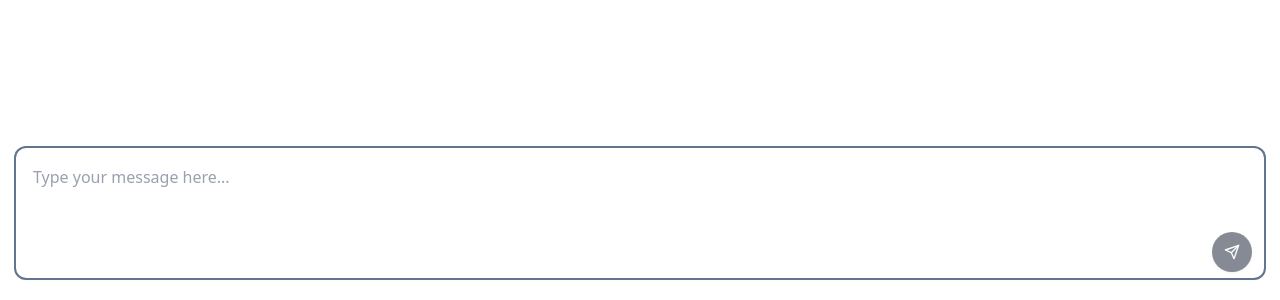
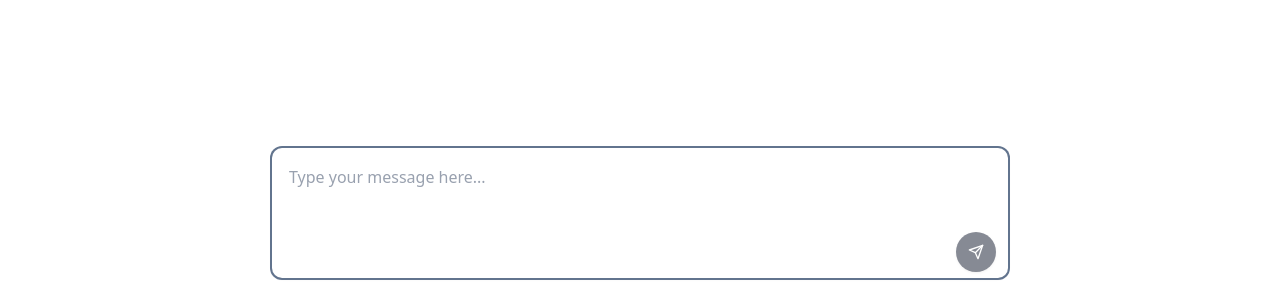
Before and after one commit to Lopez-JhonLay/ai-full-stack-project, a React (Vite) app in the folder client/: page / in a window 1280 px wide. Shown: the part 500-800 px from the top of the page. Built offline with nearby package versions, Linux system fonts and the light colour scheme.

Commit message:
refactor(client): split ChatBot component into modular subcomponents

```diff
--- a/client/src/App.tsx
+++ b/client/src/App.tsx
@@ -1,8 +1,8 @@
-import ChatBot from './components/ChatBot';
+import ChatBot from './components/chat/ChatBot';
 
 function App() {
   return (
-    <div className="p-4 h-screen">
+    <div className="w-3xl mx-auto p-4 h-screen">
       <ChatBot />
     </div>
   );
--- a/client/src/components/ChatBot.tsx
+++ /dev/null
@@ -1,117 +0,0 @@
-import React, { useEffect, useRef, useState } from 'react';
-import ReactMarkdown from 'react-markdown';
-import { Button } from './ui/button';
-import { FiSend } from 'react-icons/fi';
-import { useForm } from 'react-hook-form';
-import axios from 'axios';
-
-type FormData = {
-  prompt: string;
-};
-
-type ChatResponse = {
-  message: string;
-};
-
-type Message = {
-  role: 'user' | 'bot';
-  content: string;
-};
-
-function ChatBot() {
-  const [messages, setMessages] = useState<Message[]>([]);
-  const [isBotTyping, setIsBotTyping] = useState(false);
-  const [error, setError] = useState('');
-  const { register, handleSubmit, reset, formState } = useForm<FormData>();
-
-  const conversationId = useRef(crypto.randomUUID());
-  const lastMessageRef = useRef<HTMLDivElement | null>(null);
-
-  const onSubmit = async ({ prompt }: FormData) => {
-    setMessages((prev) => [...prev, { content: prompt, role: 'user' }]);
-    setIsBotTyping(true);
-    setError('');
-
-    reset({ prompt: '' });
-
-    try {
-      const { data } = await axios.post<ChatResponse>('/api/chat', {
-        prompt,
-        conversationId: conversationId.current,
-      });
-
-      console.log('API response:', data);
-
-      setMessages((prev) => [...prev, { content: data.message, role: 'bot' }]);
-      setIsBotTyping(false);
-    } catch (error) {
-      console.error('API request failed:', error);
-      setError('Something went wrong. Please try again.');
-    } finally {
-      setIsBotTyping(false);
-    }
-  };
-
-  const onKeyDown = (e: React.KeyboardEvent<HTMLFormElement>) => {
-    if (e.key === 'Enter' && !e.shiftKey) {
-      e.preventDefault();
-      handleSubmit(onSubmit)();
-    }
-  };
-
-  const onCopyMessage = (e: React.ClipboardEvent) => {
-    const selection = window.getSelection()?.toString().trim();
-
-    if (!selection) return;
-
-    e.preventDefault();
-    e.clipboardData.setData('text/plain', selection);
-  };
-
-  useEffect(() => {
-    lastMessageRef.current?.scrollIntoView({ behavior: 'smooth' });
-  }, [messages]);
-
-  return (
-    <div className="flex flex-col h-full">
-      <div className="flex flex-col flex-1 gap-3 mb-10 overflow-y-auto">
-        {messages.map((message, index) => (
-          <div
-            key={index}
-            onCopy={onCopyMessage}
-            ref={index === messages.length - 1 ? lastMessageRef : null}
-            className={`px-3 py-1 rounded-xl ${message.role === 'user' ? 'bg-blue-600 text-white self-end' : 'bg-gray-100 text-black self-start'}`}
-          >
-            <ReactMarkdown>{message.content}</ReactMarkdown>
-          </div>
-        ))}
-        {isBotTyping && (
-          <div className="flex self-start gap-1 px-3 py-3 bg-gray-200 rounded-xl">
-            <div className="w-2 h-2 rounded-full bg-gray-800 animate-pulse"></div>
-            <div className="w-2 h-2 rounded-full bg-gray-800 animate-pulse [animation-delay:0.2s]"></div>
-            <div className="w-2 h-2 rounded-full bg-gray-800 animate-pulse [animation-delay:0.4s]"></div>
-          </div>
-        )}
-        {error && <p className="text-red-500">{error}</p>}
-      </div>
-      <form onSubmit={handleSubmit(onSubmit)} onKeyDown={onKeyDown} className="relative">
-        <textarea
-          {...register('prompt', { required: true, validate: (data) => data.trim().length > 0 })}
-          className="w-full min-h-[120px] p-4 pr-16 border border-gray-200 rounded-lg resize-none focus:outline-none focus:ring-2 focus:ring-slate-500 focus:border-transparent shadow-sm transition-all duration-200 placeholder-gray-400"
-          placeholder="Type your message here..."
-          rows={4}
-          maxLength={1000}
-          autoFocus
-        />
-        <Button
-          disabled={!formState.isValid}
-          className="w-10 h-10 absolute bottom-3 right-3 px-4 py-2 text-white rounded-full transition-colors duration-200 shadow-sm cursor-pointer"
-        >
-          <FiSend />
-        </Button>
-      </form>
-    </div>
-  );
-}
-
-export default ChatBot;
--- /dev/null
+++ b/client/src/components/chat/ChatBot.tsx
@@ -0,0 +1,51 @@
+import { useRef, useState } from 'react';
+import axios from 'axios';
+import TypingIndicator from './TypingIndicator';
+import ChatMessages, { type Message } from './ChatMessages';
+import ChatInput, { type ChatFormData } from './ChatInput';
+
+type ChatResponse = {
+  message: string;
+};
+
+function ChatBot() {
+  const [messages, setMessages] = useState<Message[]>([]);
+  const [isBotTyping, setIsBotTyping] = useState(false);
+  const [error, setError] = useState('');
+
+  const conversationId = useRef(crypto.randomUUID());
+
+  const onSubmit = async ({ prompt }: ChatFormData) => {
+    setMessages((prev) => [...prev, { content: prompt, role: 'user' }]);
+    setIsBotTyping(true);
+    setError('');
+
+    try {
+      const { data } = await axios.post<ChatResponse>('/api/chat', {
+        prompt,
+        conversationId: conversationId.current,
+      });
+
+      setMessages((prev) => [...prev, { content: data.message, role: 'bot' }]);
+      setIsBotTyping(false);
+    } catch (error) {
+      console.error('API request failed:', error);
+      setError('Something went wrong. Please try again.');
+    } finally {
+      setIsBotTyping(false);
+    }
+  };
+
+  return (
+    <div className="flex flex-col h-full">
+      <div className="flex flex-col flex-1 gap-3 mb-10 overflow-y-auto">
+        <ChatMessages messages={messages} />
+        {isBotTyping && <TypingIndicator />}
+        {error && <p className="text-red-500">{error}</p>}
+      </div>
+      <ChatInput onSubmit={onSubmit} />
+    </div>
+  );
+}
+
+export default ChatBot;
--- /dev/null
+++ b/client/src/components/chat/ChatInput.tsx
@@ -0,0 +1,51 @@
+import type { KeyboardEvent } from 'react';
+
+import { Button } from '../ui/button';
+import { FiSend } from 'react-icons/fi';
+
+import { useForm } from 'react-hook-form';
+
+export type ChatFormData = {
+  prompt: string;
+};
+
+type Props = {
+  onSubmit: (data: ChatFormData) => void;
+};
+
+function ChatInput({ onSubmit }: Props) {
+  const { register, handleSubmit, reset, formState } = useForm<ChatFormData>();
+
+  const submit = handleSubmit((data) => {
+    reset({ prompt: '' });
+    onSubmit(data);
+  });
+
+  const onKeyDown = (e: KeyboardEvent<HTMLFormElement>) => {
+    if (e.key === 'Enter' && !e.shiftKey) {
+      e.preventDefault();
+      submit();
+    }
+  };
+
+  return (
+    <form onSubmit={submit} onKeyDown={onKeyDown} className="relative">
+      <textarea
+        {...register('prompt', { required: true, validate: (data) => data.trim().length > 0 })}
+        className="w-full min-h-[120px] p-4 pr-16 border border-gray-200 rounded-lg resize-none focus:outline-none focus:ring-2 focus:ring-slate-500 focus:border-transparent shadow-sm transition-all duration-200 placeholder-gray-400"
+        placeholder="Type your message here..."
+        rows={4}
+        maxLength={1000}
+        autoFocus
+      />
+      <Button
+        disabled={!formState.isValid}
+        className="w-10 h-10 absolute bottom-3 right-3 px-4 py-2 text-white rounded-full transition-colors duration-200 shadow-sm cursor-pointer"
+      >
+        <FiSend />
+      </Button>
+    </form>
+  );
+}
+
+export default ChatInput;
--- /dev/null
+++ b/client/src/components/chat/ChatMessages.tsx
@@ -0,0 +1,45 @@
+import { useEffect, useRef } from 'react';
+import ReactMarkdown from 'react-markdown';
+
+export type Message = {
+  role: 'user' | 'bot';
+  content: string;
+};
+
+type Props = {
+  messages: Message[];
+};
+
+function ChatMessages({ messages }: Props) {
+  const lastMessageRef = useRef<HTMLDivElement | null>(null);
+
+  const onCopyMessage = (e: React.ClipboardEvent) => {
+    const selection = window.getSelection()?.toString().trim();
+
+    if (!selection) return;
+
+    e.preventDefault();
+    e.clipboardData.setData('text/plain', selection);
+  };
+
+  useEffect(() => {
+    lastMessageRef.current?.scrollIntoView({ behavior: 'smooth' });
+  }, [messages]);
+
+  return (
+    <div className="flex flex-col gap-3">
+      {messages.map((message, index) => (
+        <div
+          key={index}
+          onCopy={onCopyMessage}
+          ref={index === messages.length - 1 ? lastMessageRef : null}
+          className={`px-3 py-1 rounded-xl ${message.role === 'user' ? 'bg-blue-600 text-white self-end' : 'bg-gray-100 text-black self-start'}`}
+        >
+          <ReactMarkdown>{message.content}</ReactMarkdown>
+        </div>
+      ))}
+    </div>
+  );
+}
+
+export default ChatMessages;
--- /dev/null
+++ b/client/src/components/chat/TypingIndicator.tsx
@@ -0,0 +1,11 @@
+function TypingIndicator() {
+  return (
+    <div className="flex self-start gap-1 px-3 py-3 bg-gray-200 rounded-xl">
+      <div className="w-2 h-2 rounded-full bg-gray-800 animate-pulse"></div>
+      <div className="w-2 h-2 rounded-full bg-gray-800 animate-pulse [animation-delay:0.2s]"></div>
+      <div className="w-2 h-2 rounded-full bg-gray-800 animate-pulse [animation-delay:0.4s]"></div>
+    </div>
+  );
+}
+
+export default TypingIndicator;
```
